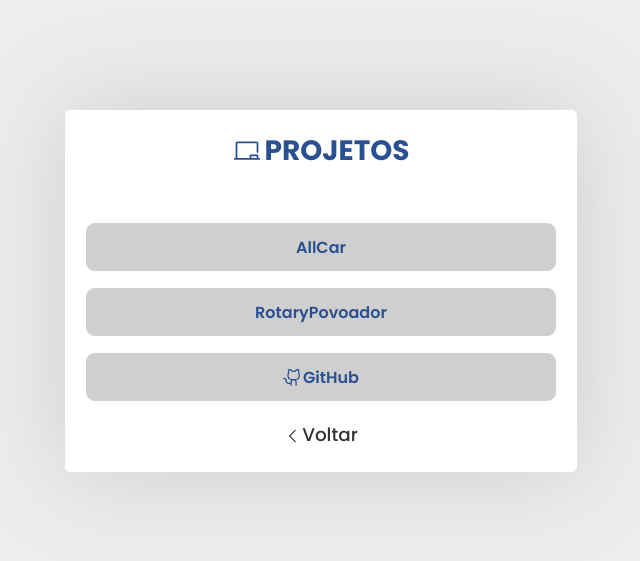
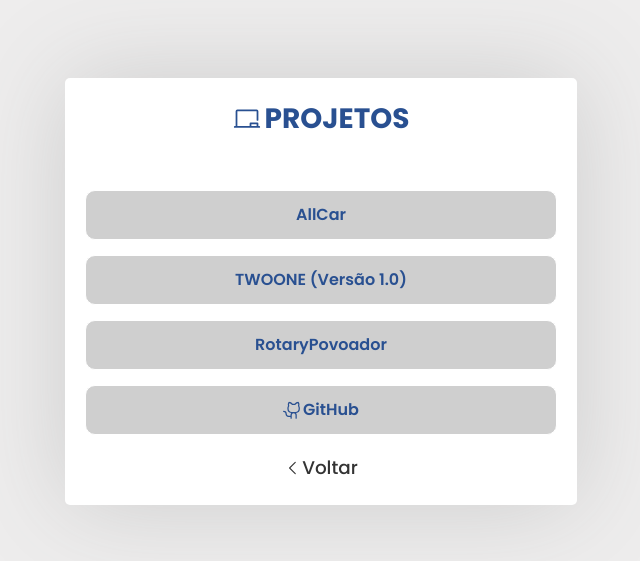
Before and after one commit to Cezarrull/links, a React (Vite) app: page /Projetos in a window 1280 px wide. Shown: the part 109-670 px from the top of the page, without its empty margins (319-959 px from the left). Built offline with nearby package versions, Linux system fonts and the light colour scheme.

Commit message:
:heavy_plus_sing: add new link site TWOONE

```diff
--- a/src/Pages/pageProjects/PageProjects.jsx
+++ b/src/Pages/pageProjects/PageProjects.jsx
@@ -12,6 +12,9 @@
                     <ul>
                         <li>
                             <a href="https://allcarinfo.netlify.app/" target='_blanck'>AllCar</a>
+                        </li>
+                        <li>
+                            <a href="https://twoone.netlify.app/" target='_blanck'>TWOONE (Versão 1.0)</a>
                         </li>
                         <li>
                             <a href="https://www.rotarypovoador.org.br/" target='_blanck'>RotaryPovoador</a>
```
